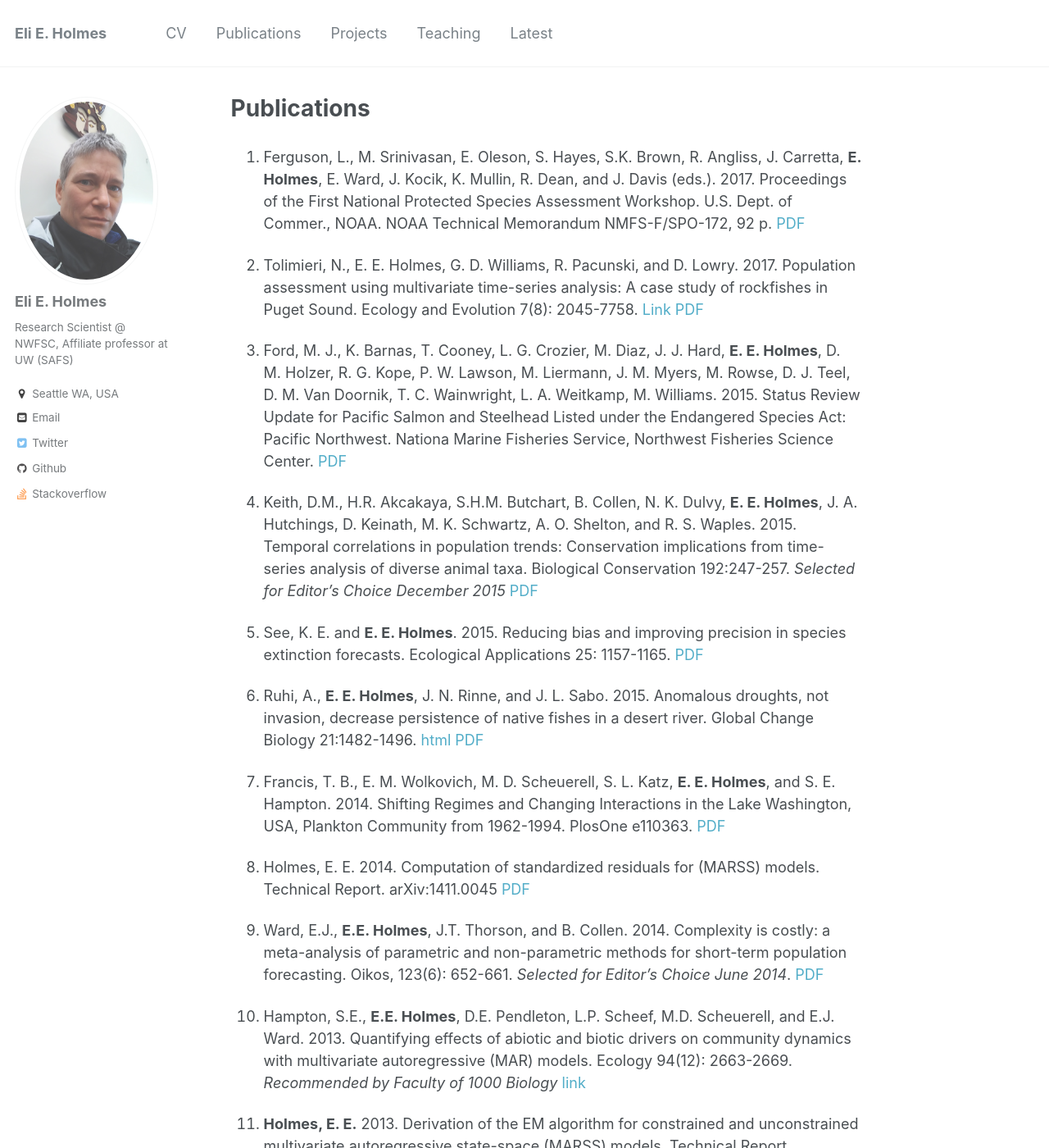
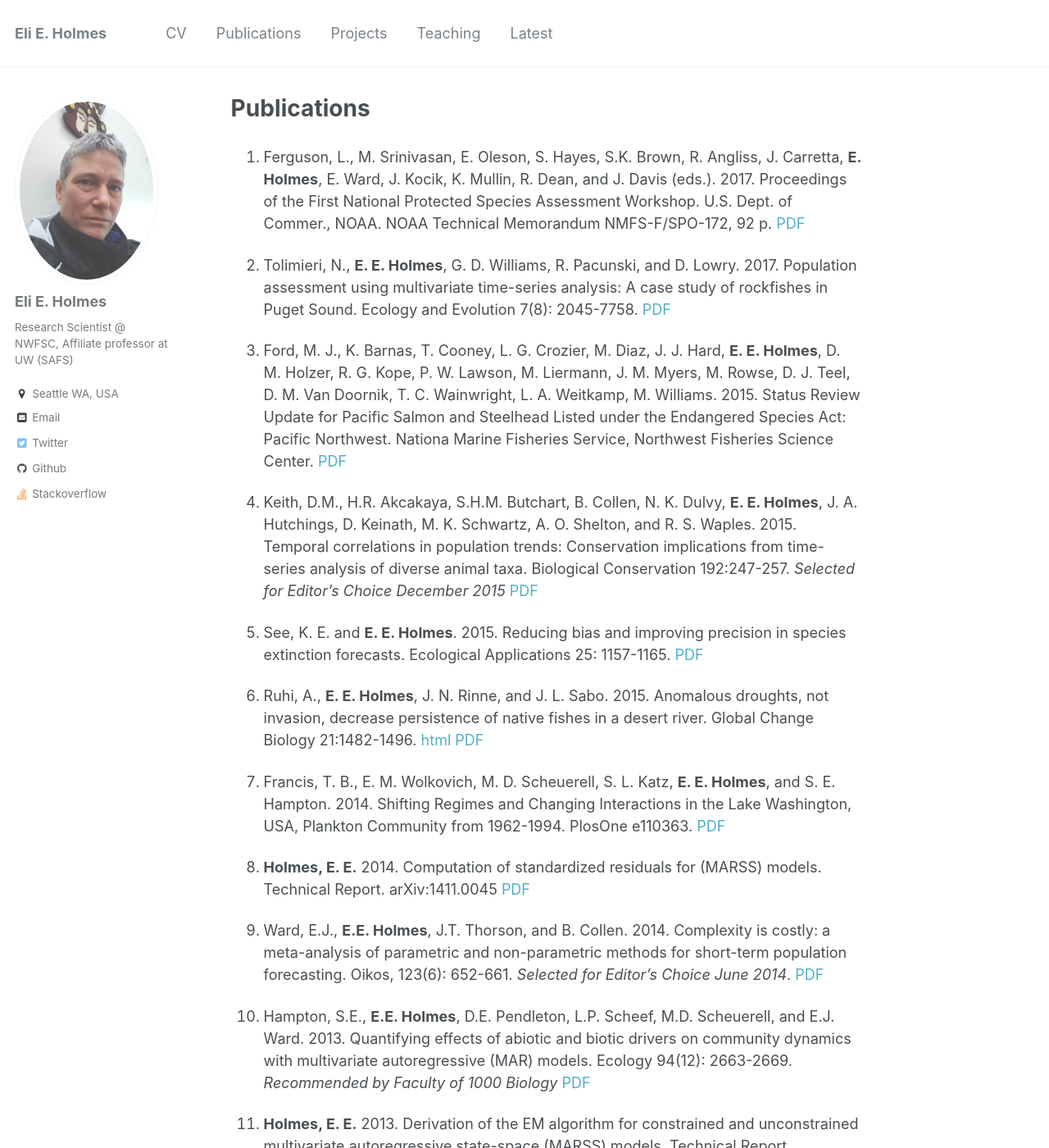
Before and after one commit to eeholmes/eeholmes.github.io, a Jekyll site: the page built from _pages/publications.md, in a window 1280 px wide and 1400 px high. Shown: the whole window at 82% size. Built offline with Jekyll 4.4.1, drawn with Linux system fonts in a browser that asks for light colours.

Commit message:
fixed typos

```diff
--- a/_pages/publications.md
+++ b/_pages/publications.md
@@ -7,7 +7,7 @@ encoding: UTF-8
 
 0. Ferguson, L., M. Srinivasan, E. Oleson, S. Hayes, S.K. Brown, R. Angliss, J. Carretta, **E. Holmes**, E. Ward, J. Kocik, K. Mullin, R. Dean, and J. Davis (eds.). 2017. Proceedings of the First National Protected Species Assessment Workshop. U.S. Dept. of Commer., NOAA. NOAA Technical Memorandum NMFS-F/SPO-172, 92 p. [PDF](http://spo.nmfs.noaa.gov/sites/default/files/TMSPO172.pdf)
 
-0. Tolimieri, N., E. E. Holmes, G. D. Williams, R. Pacunski, and D. Lowry.  2017. Population assessment using multivariate time-series analysis: A case study of rockfishes in Puget Sound. Ecology and Evolution 7(8): 2045-7758. [Link](http://onlinelibrary.wiley.com/doi/10.1002/ece3.2901/full) [PDF]( http://onlinelibrary.wiley.com/doi/10.1002/ece3.2901/epdf)
+0. Tolimieri, N., **E. E. Holmes**, G. D. Williams, R. Pacunski, and D. Lowry.  2017. Population assessment using multivariate time-series analysis: A case study of rockfishes in Puget Sound. Ecology and Evolution 7(8): 2045-7758. [PDF]( http://onlinelibrary.wiley.com/doi/10.1002/ece3.2901/epdf)
 
 0. Ford, M. J., K. Barnas, T. Cooney, L. G. Crozier, M. Diaz, J. J. Hard, **E. E. Holmes**, D. M. Holzer, R. G. Kope, P. W. Lawson, M. Liermann, J. M. Myers, M. Rowse, D. J. Teel, D. M. Van Doornik, T. C. Wainwright, L. A. Weitkamp, M. Williams. 2015. Status Review Update for Pacific Salmon and Steelhead Listed under the Endangered Species Act:  Pacific Northwest. Nationa Marine Fisheries Service, Northwest Fisheries Science Center. [PDF](https://www.nwfsc.noaa.gov/assets/11/8623_03072016_124156_Ford-NWSalmonBioStatusReviewUpdate-Dec%2021-2015%20v2.pdf)
 
@@ -19,15 +19,15 @@ encoding: UTF-8
 
 0. Francis, T. B., E. M. Wolkovich, M. D. Scheuerell, S. L. Katz, **E. E. Holmes**, and S. E. Hampton. 2014. Shifting Regimes and Changing Interactions in the Lake Washington, USA, Plankton Community from 1962-1994. PlosOne e110363. [PDF](http://journals.plos.org/plosone/article?id=10.1371/journal.pone.0110363)
 
-0. Holmes, E. E. 2014. Computation of standardized residuals for (MARSS) models. Technical Report. arXiv:1411.0045 [PDF](https://arxiv.org/abs/1411.0045)
+0. **Holmes, E. E.** 2014. Computation of standardized residuals for (MARSS) models. Technical Report. arXiv:1411.0045 [PDF](https://arxiv.org/abs/1411.0045)
 
 0. Ward, E.J., **E.E. Holmes**, J.T. Thorson, and B. Collen. 2014. Complexity is costly: a meta-analysis of parametric and non-parametric methods for short-term population forecasting. Oikos, 123(6): 652-661. *Selected for Editor's Choice June 2014*. [PDF](http://onlinelibrary.wiley.com/doi/10.1111/j.1600-0706.2014.00916.x/epdf)
 
-0. Hampton, S.E., **E.E. Holmes**, D.E. Pendleton, L.P. Scheef, M.D. Scheuerell, and E.J. Ward. 2013. Quantifying effects of abiotic and biotic drivers on community dynamics with multivariate autoregressive (MAR) models. Ecology 94(12): 2663-2669. *Recommended by Faculty of 1000 Biology* [link](https://cereo.wsu.edu/wp-content/uploads/sites/95/2014/11/Hampton_Ecology_MAR_w_supplement_2013.pdf)
+0. Hampton, S.E., **E.E. Holmes**, D.E. Pendleton, L.P. Scheef, M.D. Scheuerell, and E.J. Ward. 2013. Quantifying effects of abiotic and biotic drivers on community dynamics with multivariate autoregressive (MAR) models. Ecology 94(12): 2663-2669. *Recommended by Faculty of 1000 Biology* [PDF](https://cereo.wsu.edu/wp-content/uploads/sites/95/2014/11/Hampton_Ecology_MAR_w_supplement_2013.pdf)
 
 0. **Holmes, E. E.** 2013. Derivation of the EM algorithm for constrained and unconstrained multivariate autoregressive state-space (MARSS) models. Technical Report. arXiv:1302.3919 [PDF](http://arxiv.org/abs/1302.3919) *Multivariate autoregressive state-space models go by different names in different fields. Dynamic linear models,vector autoregressive models, dynamic factor analysis models, multivariate discrete time Gompertz models and multivariate regression models with ARMA errors, are some of the many types of discrete time multivariate time-series models that can be written in MARSS form.*
 
-0. Mongillo, T. M., **E. E. Holmes**, D. P. Noren, G. R. VanBlaricom, A. E. Punt, S. M. O'Neill, G. M. Ylitalo, M. B. Hanson, P. S. Ross. 2012. Predicted polybrominated diphenyl ether (PBDE) and polychlorinated biphenyl (PCB) accumulation in southern resident killer whales. Marine Ecology Progress Series 453:263-277. [Link to PDF](http://www.int-res.com/abstracts/meps/v453/p263-277/)
+0. Mongillo, T. M., **E. E. Holmes**, D. P. Noren, G. R. VanBlaricom, A. E. Punt, S. M. O'Neill, G. M. Ylitalo, M. B. Hanson, P. S. Ross. 2012. Predicted polybrominated diphenyl ether (PBDE) and polychlorinated biphenyl (PCB) accumulation in southern resident killer whales. Marine Ecology Progress Series 453:263-277. [PDF](http://www.int-res.com/abstracts/meps/v453/p263-277/)
 
 0. **Holmes, E.E.**, E.J. Ward, and K. Wills. 2012. MARSS: multivariate autoregressive state-space models for analyzing time series data. R Journal 4(1): 11-19. [PDF](https://journal.r-project.org/archive/2012-1/RJournal_2012-1_Holmes~et~al.pdf)
 
```
